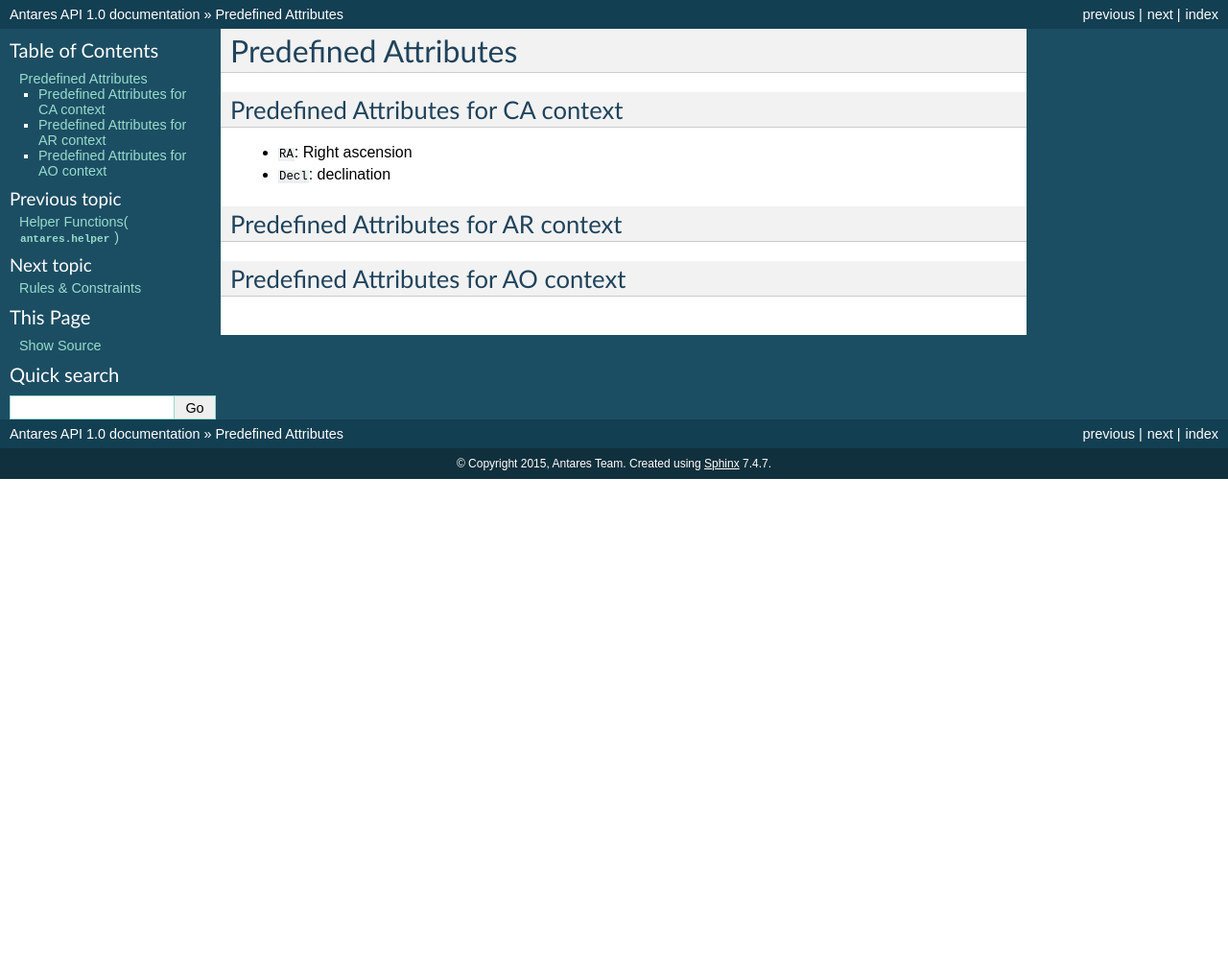
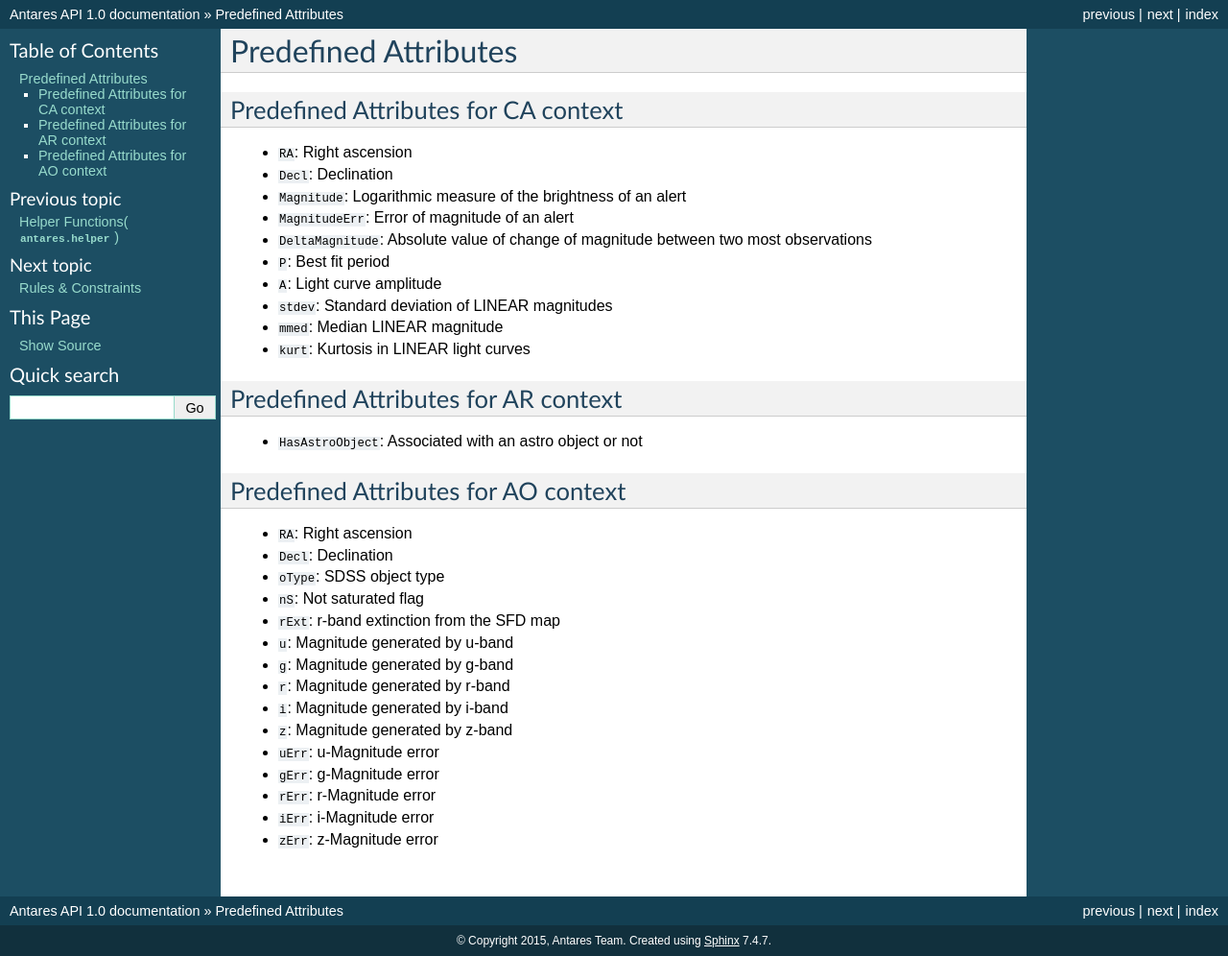
Before and after one commit to AzNOAOTares/antares-base, a Sphinx documentation site: the page built from doc/source/attribute/predefined.rst, in a window 1280 px wide. Shown: the whole page at 96% size. Built offline with Sphinx 7.4.7, drawn with Linux system fonts in a browser that asks for light colours; before the commit the page ends 900 px from its top, so only the background shows below that.

Commit message:
add list of predefined attributes

```diff
--- a/doc/source/attribute/predefined.rst
+++ b/doc/source/attribute/predefined.rst
@@ -11,11 +11,38 @@ Predefined Attributes for CA context
 ^^^^^^^^^^^^^^^^^^^^^^^^^^^^^^^^^^^^
 
 - ``RA``: Right ascension
-- ``Decl``: declination
+- ``Decl``: Declination
+- ``Magnitude``: Logarithmic measure of the brightness of an alert
+- ``MagnitudeErr``: Error of magnitude of an alert
+- ``DeltaMagnitude``: Absolute value of change of magnitude between
+  two most observations
+- ``P``: Best fit period
+- ``A``: Light curve amplitude
+- ``stdev``: Standard deviation of LINEAR magnitudes
+- ``mmed``: Median LINEAR magnitude
+- ``kurt``: Kurtosis in LINEAR light curves
 
 Predefined Attributes for AR context
 ^^^^^^^^^^^^^^^^^^^^^^^^^^^^^^^^^^^^
 
+- ``HasAstroObject``: Associated with an astro object or not
+
 
 Predefined Attributes for AO context
 ^^^^^^^^^^^^^^^^^^^^^^^^^^^^^^^^^^^^
+
+- ``RA``: Right ascension
+- ``Decl``: Declination
+- ``oType``: SDSS object type
+- ``nS``: Not saturated flag
+- ``rExt``: r-band extinction from the SFD map
+- ``u``: Magnitude generated by u-band
+- ``g``: Magnitude generated by g-band
+- ``r``: Magnitude generated by r-band
+- ``i``: Magnitude generated by i-band
+- ``z``: Magnitude generated by z-band
+- ``uErr``: u-Magnitude error
+- ``gErr``: g-Magnitude error
+- ``rErr``: r-Magnitude error
+- ``iErr``: i-Magnitude error
+- ``zErr``: z-Magnitude error
```
